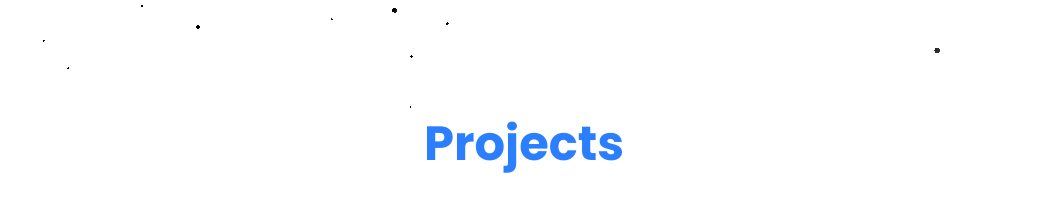
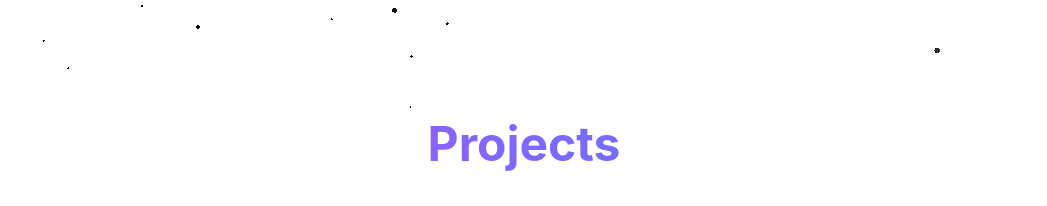
Before and after one commit to TheLuckyman30/portfolio, a React (Vite) app: page / in a window 1280 px wide. Shown: the part 680-886 px from the top of the page, without its empty margins (116-1163 px from the left). Built offline with nearby package versions, Linux system fonts and the light colour scheme.

Commit message:
Added colored section headers

```diff
--- a/src/App.css
+++ b/src/App.css
@@ -0,0 +1,42 @@
+@reference 'tailwindcss';
+@import "@themes/fonts.css";
+
+.main {
+  @apply font-roboto;
+}
+
+.sections {
+  @apply flex
+  flex-col
+  mb-5;
+}
+
+.section {
+  @apply flex
+  flex-col
+  gap-50
+  mx-auto
+  w-full sm:max-w-5xl
+  px-5
+  h-fit;
+}
+
+.section-content {
+  @apply flex
+  flex-col
+  gap-10
+  scroll-m-30;
+}
+
+.section-header {
+  @apply font-bold
+  font-poppins
+  text-center
+  text-4xl sm:text-5xl
+  text-transparent
+  bg-linear-90
+  from-purple-500
+  to-blue-500
+  pb-2;
+  background-clip: text;
+}
--- a/src/App.tsx
+++ b/src/App.tsx
@@ -14,7 +14,7 @@ function App() {
   const refs = useRef<Record<string, HTMLElement | null>>({});
 
   return (
-    <main className="font-roboto">
+    <main className="main">
       <Navbar>
         <TextButton
           key="home"
@@ -35,7 +35,7 @@ function App() {
           </TextButton>
         ))}
       </Navbar>
-      <section id="sections" className="flex flex-col mb-5">
+      <section id="sections" className="sections">
         <div
           ref={(element) => {
             refs.current["home"] = element;
@@ -47,7 +47,7 @@ function App() {
             }
           />
         </div>
-        <div className="flex flex-col gap-50 mx-auto w-full sm:max-w-5xl px-5 h-fit">
+        <div className="section">
           {sections.map((section) => (
             <section
               id={section.id}
@@ -55,11 +55,9 @@ function App() {
                 refs.current[section.id] = element;
               }}
               key={section.id}
-              className="flex flex-col gap-10 scroll-m-30"
+              className="section-content"
             >
-              <h1 className="font-bold font-poppins text-center text-4xl sm:text-5xl text-blue-500">
-                {section.name}
-              </h1>
+              <h1 className="section-header">{section.name}</h1>
               {section.element}
             </section>
           ))}
```
